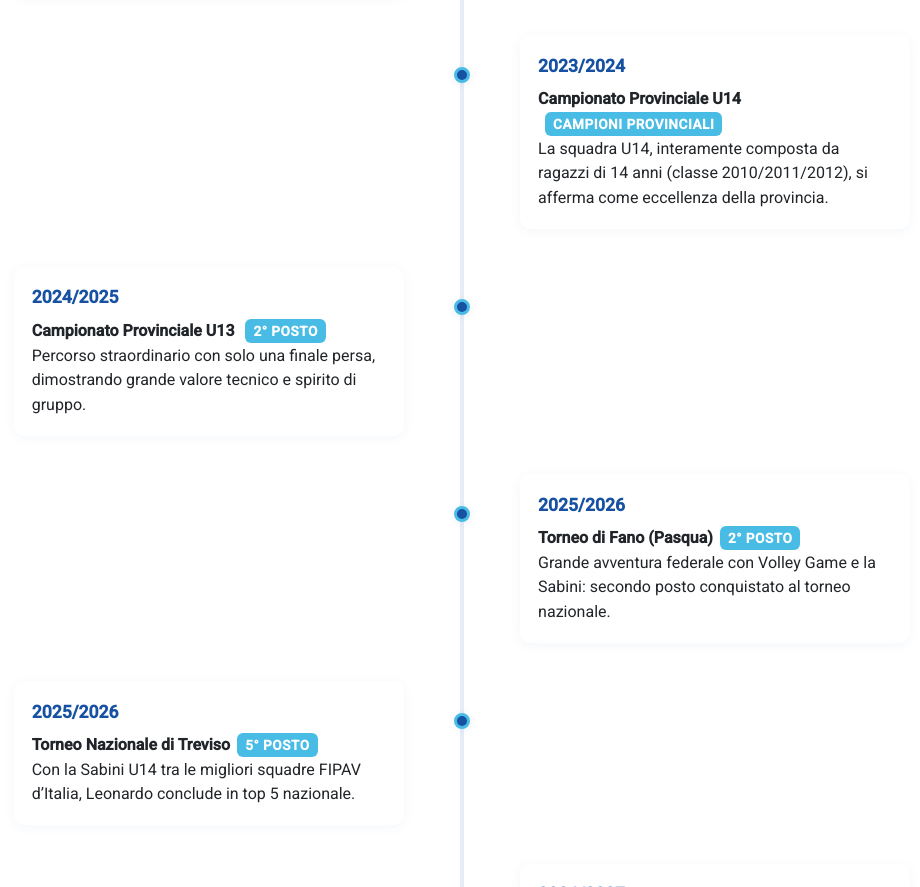
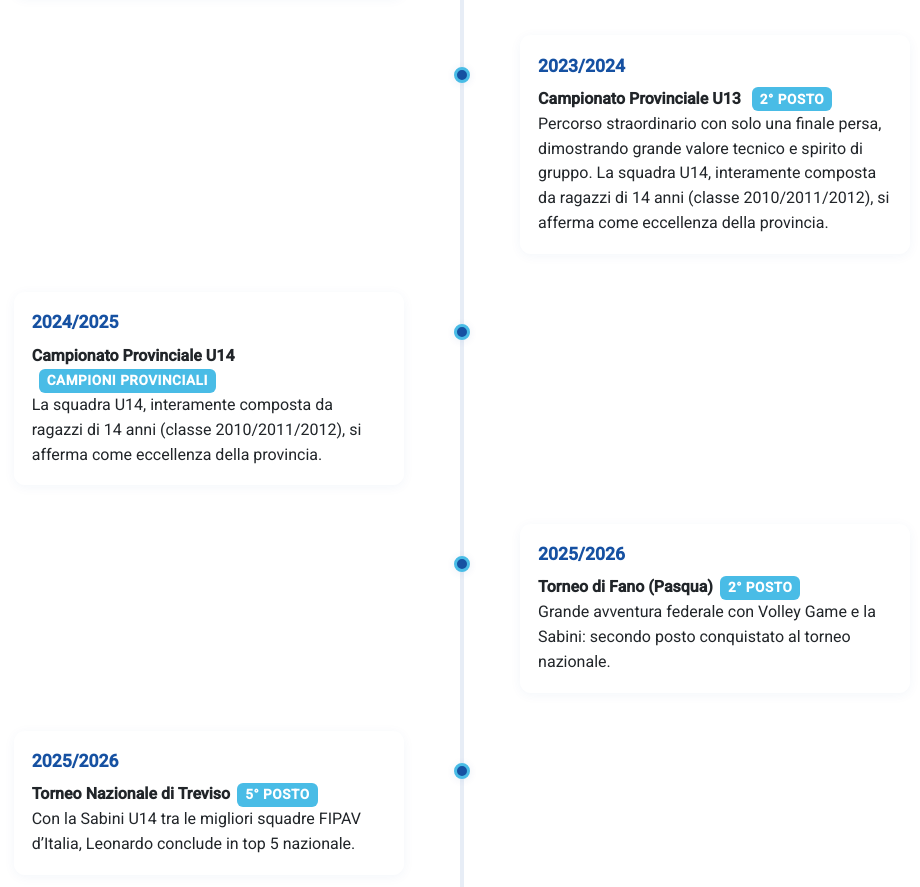
Before and after one commit to Leoxxexe/fipavonline, a plain HTML site: page index.html in a window 1280 px wide. Shown: the part 1844-2731 px from the top of the page, without its empty margins (178-1098 px from the left). Drawn offline with nearby package versions, Linux system fonts and the light colour scheme.

Commit message:
Update index.html

```diff
--- a/index.html
+++ b/index.html
@@ -741,8 +741,9 @@
                 <div class="timeline-content">
                     <div class="timeline-year">2023/2024</div>
                     <div>
-                        <b>Campionato Provinciale U14</b>
-                        <span class="badge">CAMPIONI PROVINCIALI</span><br>
+                        <b>Campionato Provinciale U13</b>
+                        <span class="badge">2° POSTO</span><br>
+                        Percorso straordinario con solo una finale persa, dimostrando grande valore tecnico e spirito di gruppo.
                         La squadra U14, interamente composta da ragazzi di 14 anni (classe 2010/2011/2012), si afferma come eccellenza della provincia.
                     </div>
                 </div>
@@ -752,9 +753,9 @@
                 <div class="timeline-content">
                     <div class="timeline-year">2024/2025</div>
                     <div>
-                        <b>Campionato Provinciale U13</b>
-                        <span class="badge">2° POSTO</span><br>
-                        Percorso straordinario con solo una finale persa, dimostrando grande valore tecnico e spirito di gruppo.
+                        <b>Campionato Provinciale U14</b>
+                        <span class="badge">CAMPIONI PROVINCIALI</span><br>
+                          La squadra U14, interamente composta da ragazzi di 14 anni (classe 2010/2011/2012), si afferma come eccellenza della provincia.
                     </div>
                 </div>
             </div>
```
